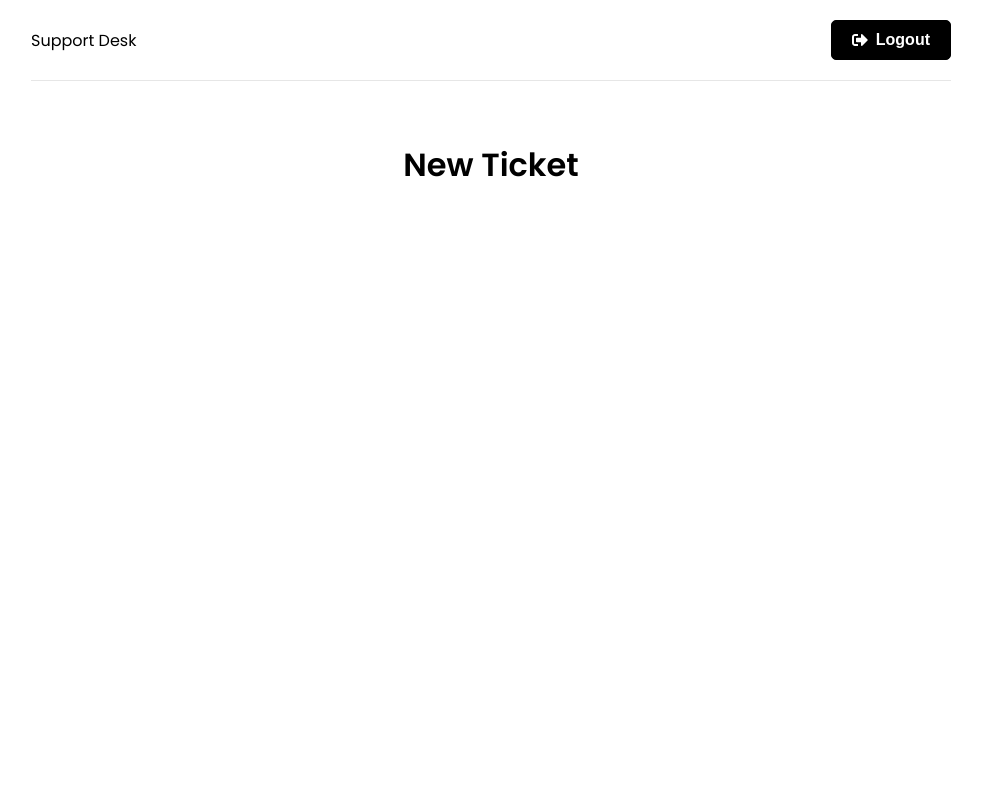
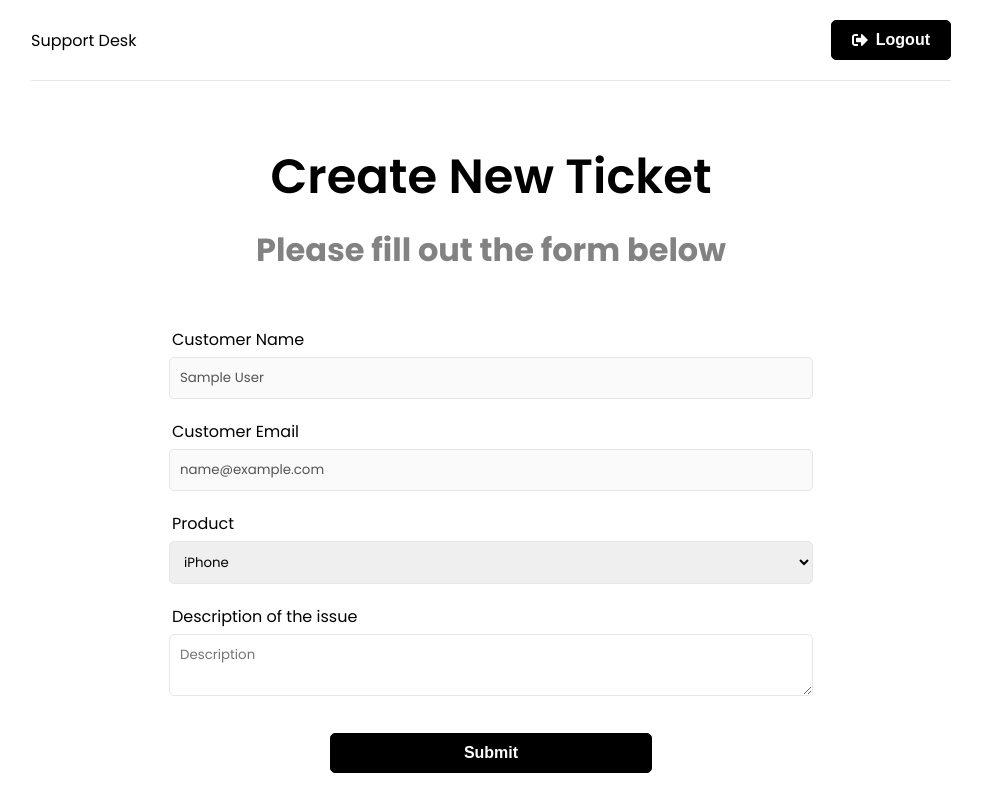
Before and after one commit to ZlataEkert/support-desk, a React (Create React App) app in the folder frontend/: page /new-ticket in a window 1280 px wide. Shown: the whole page, without its empty margins (149-1131 px from the left). Built offline with nearby package versions, Linux system fonts and the light colour scheme; sample sign-in values are in the browser's storage.

Commit message:
Create a new ticket form

```diff
--- a/frontend/src/pages/NewTicket.jsx
+++ b/frontend/src/pages/NewTicket.jsx
@@ -1,10 +1,65 @@
-import React from "react";
+import { useState } from "react";
+import { useSelector } from "react-redux";
 
 function NewTicket() {
+  const { user } = useSelector((state) => state.auth);
+  const [name] = useState(user.name);
+  const [email] = useState(user.email);
+  const [product, setProduct] = useState("iPhone");
+  const [description, setDescription] = useState("");
+
+  const onSubmit = (e) => {
+    e.preventDefault();
+  };
+
   return (
-    <div>
-      <h1>New Ticket</h1>
-    </div>
+    <>
+      <section className="heading">
+        <h1>Create New Ticket</h1>
+        <p>Please fill out the form below</p>
+      </section>
+
+      <section className="form">
+        <div className="form-group">
+          <label htmlFor="name">Customer Name</label>
+          <input type="text" className="form-control" value={name} disabled />
+        </div>
+        <div className="form-group">
+          <label htmlFor="email">Customer Email</label>
+          <input type="text" className="form-control" value={email} disabled />
+        </div>
+        <form onSubmit={onSubmit}>
+          <div className="form-group">
+            <label htmlFor="product">Product</label>
+            <select
+              name="product"
+              id="product"
+              value={product}
+              onChange={(e) => setProduct(e.target.value)}
+            >
+              <option value="iPhone">iPhone</option>
+              <option value="Macbook Pro">Macbook Pro</option>
+              <option value="iPad">iPad</option>
+              <option value="iMac">iMac</option>
+            </select>
+          </div>
+          <div className="form-group">
+            <label htmlFor="description">Description of the issue</label>
+            <textarea
+              name="description"
+              id="description"
+              className="form-control"
+              placeholder="Description"
+              value={description}
+              onChange={(e) => setDescription(e.target.value)}
+            ></textarea>
+          </div>
+          <div className="form-group">
+            <button className="btn btn-block">Submit</button>
+          </div>
+        </form>
+      </section>
+    </>
   );
 }
 
```
